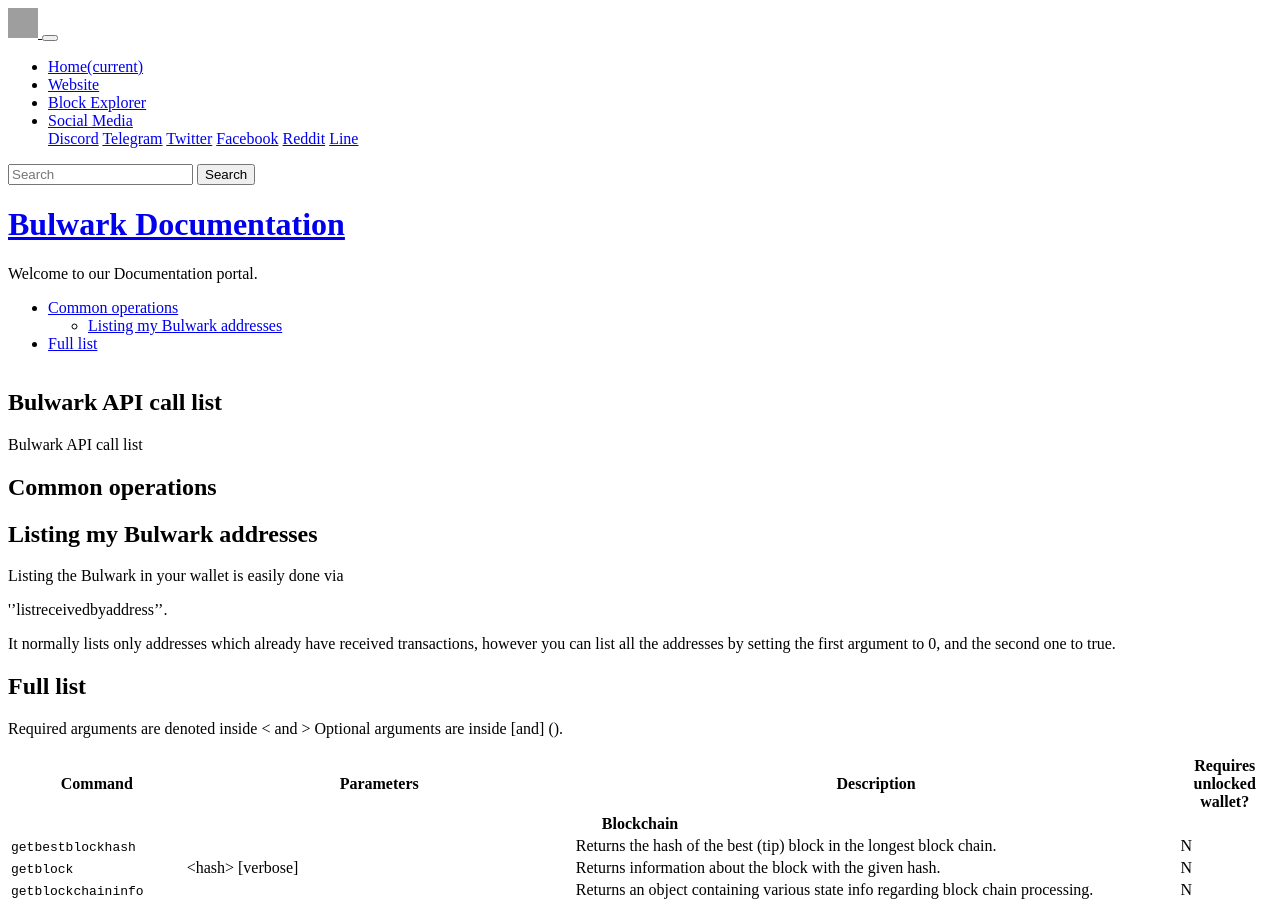
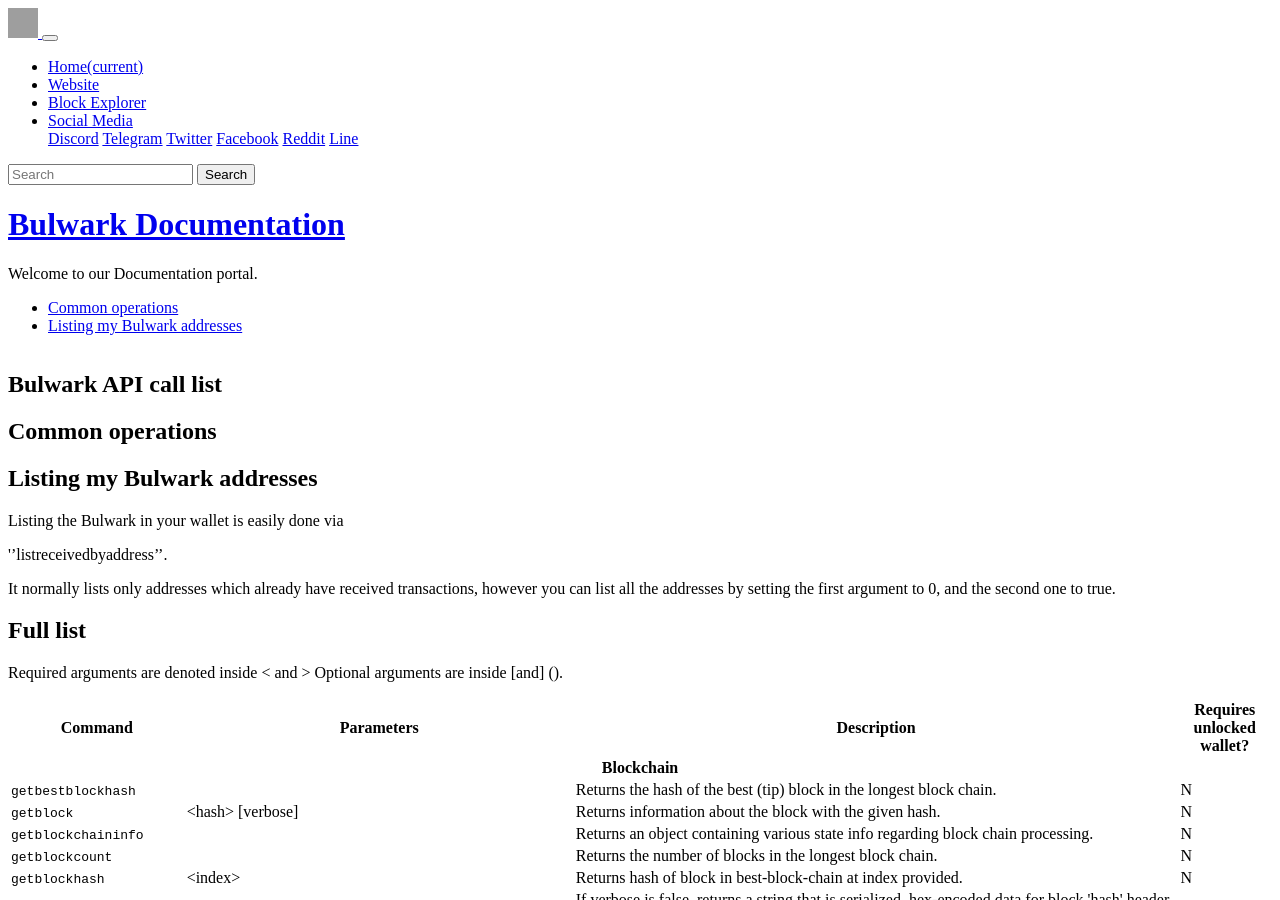
Before and after one commit to bulwark-crypto/Bulwark-KB, a Jekyll site: the page built from _src/_posts/2018-06-03-Bulwark-API-Calls-List.md, in a window 1280 px wide and 900 px high. Built offline with Jekyll 4.4.1, drawn with Linux system fonts in a browser that asks for light colours; a script that is not in the unit is left out; grey boxes are pictures that could not be loaded.

Commit message:
Fixes Headers

```diff
--- a/_src/_posts/2018-06-03-Bulwark-API-Calls-List.md
+++ b/_src/_posts/2018-06-03-Bulwark-API-Calls-List.md
@@ -7,9 +7,7 @@
 toc: true
 ---
 
-Bulwark API call list
-
-# Common operations
+## Common operations
 
 ## Listing my Bulwark addresses
 
```
Also changed, not shown: _src/_posts/2018-06-03-Accounts-Explained.md (+0 -2 lines), _src/_posts/2018-06-03-Default-Data-Locations.md (+0 -2 lines), _src/_posts/2018-06-03-Running-Bulwark.md (+0 -2 lines).
